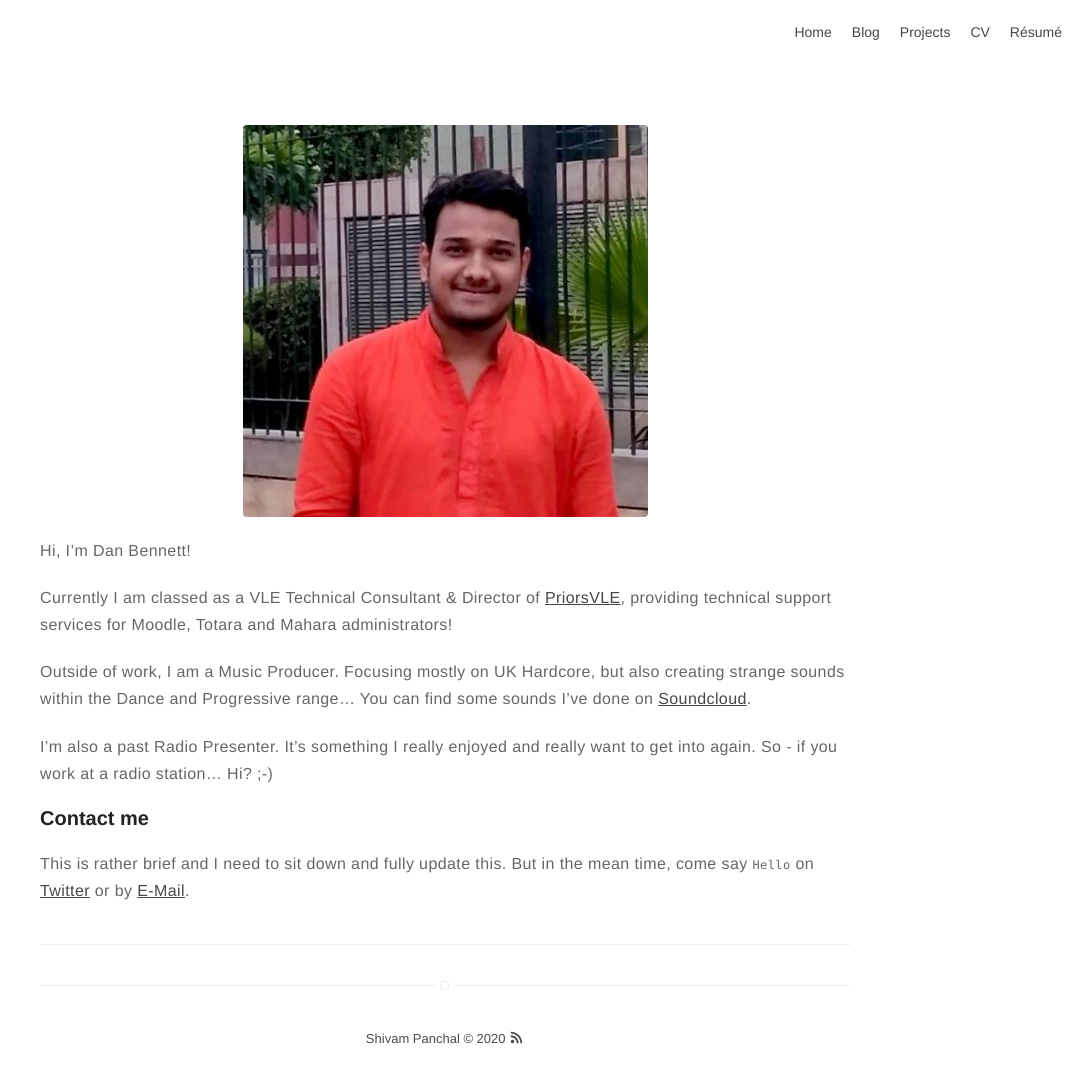
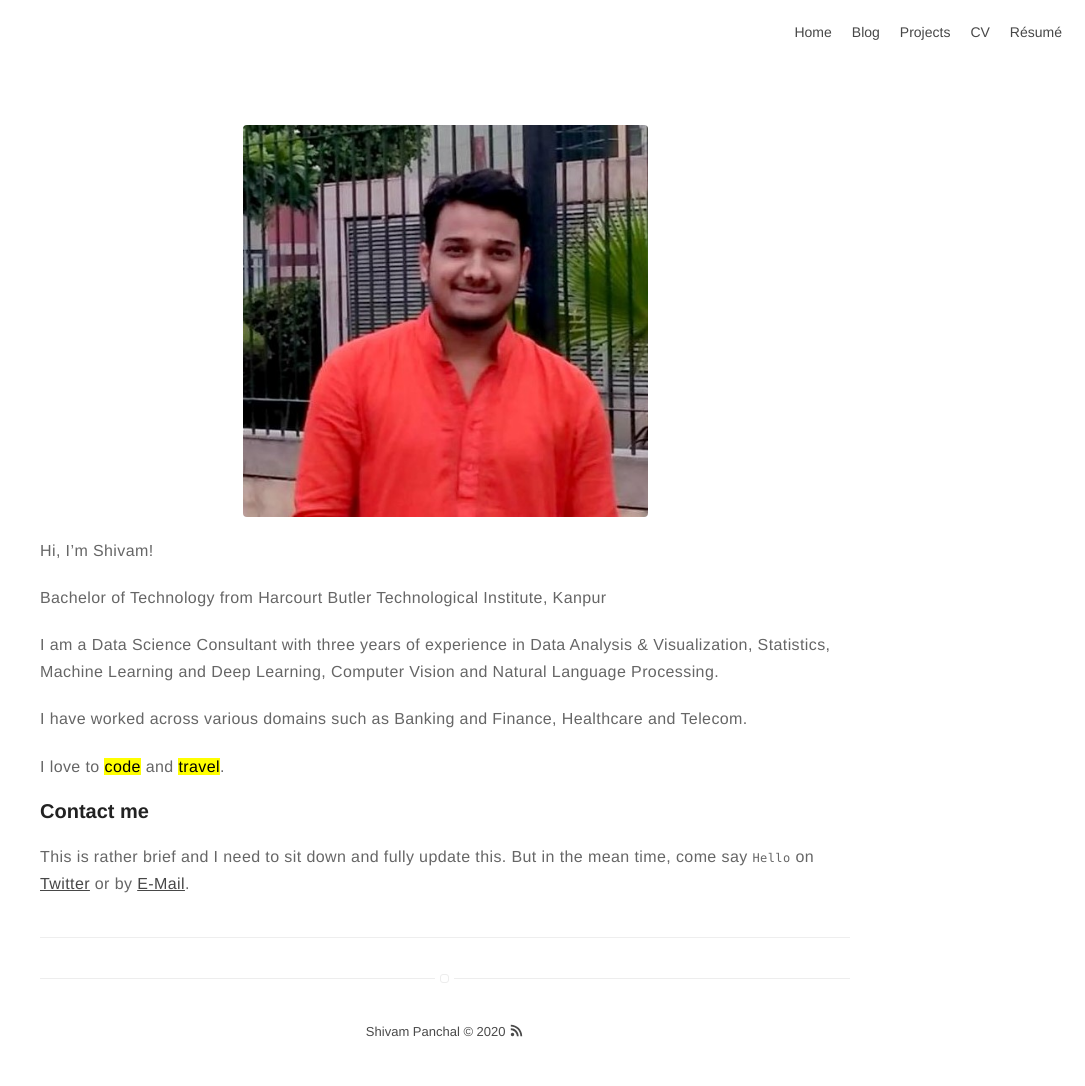
Before and after one commit to ShivamPanchal/shivampanchal.github.io, a Jekyll site: the page built from about.md, in a window 1280 px wide. Shown: the whole page, without its empty margins (195-1280 px from the left). Built offline with Jekyll 4.4.1, drawn with Linux system fonts in a browser that asks for light colours.

Commit message:
Update about.md

```diff
--- a/about.md
+++ b/about.md
@@ -4,14 +4,15 @@ layout: page
 ---
 ![Profile Image]({{ site.url }}/{{ site.picture }})
 
-Hi, I'm Dan Bennett!
+Hi, I'm Shivam!
 
-Currently I am classed as a VLE Technical Consultant & Director of [PriorsVLE](https://www.priorsvle.com), providing technical support services for Moodle, Totara and Mahara administrators!
+Bachelor of Technology from Harcourt Butler Technological Institute, Kanpur
 
-Outside of work, I am a Music Producer. Focusing mostly on UK Hardcore, but also creating strange sounds within the Dance and Progressive range...
-You can find some sounds I've done on [Soundcloud](https://soundcloud.com/danbennettuk).
+I am a Data Science Consultant with three years of experience in Data Analysis & Visualization, Statistics, Machine Learning and Deep Learning, Computer Vision and Natural Language Processing.
 
-I'm also a past Radio Presenter. It's something I really enjoyed and really want to get into again. So - if you work at a radio station... Hi? ;-)
+I have worked across various domains such as Banking and Finance, Healthcare and Telecom.
+
+I love to <mark>code</mark> and <mark>travel</mark>.
 
 ### Contact me
 
@@ -21,3 +22,4 @@ This is rather brief and I need to sit down and fully update this. But in the me
 
 [Twitter]: http://twitter.com/danbennett
 [E-Mail]: mailto:dan@danbennett.me
+[Instagram]: instagram.com/shivam_9423
```
